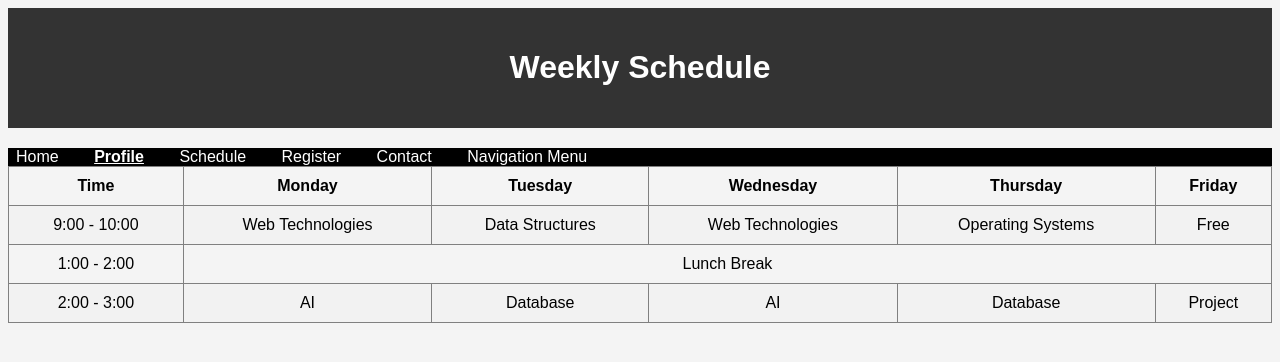
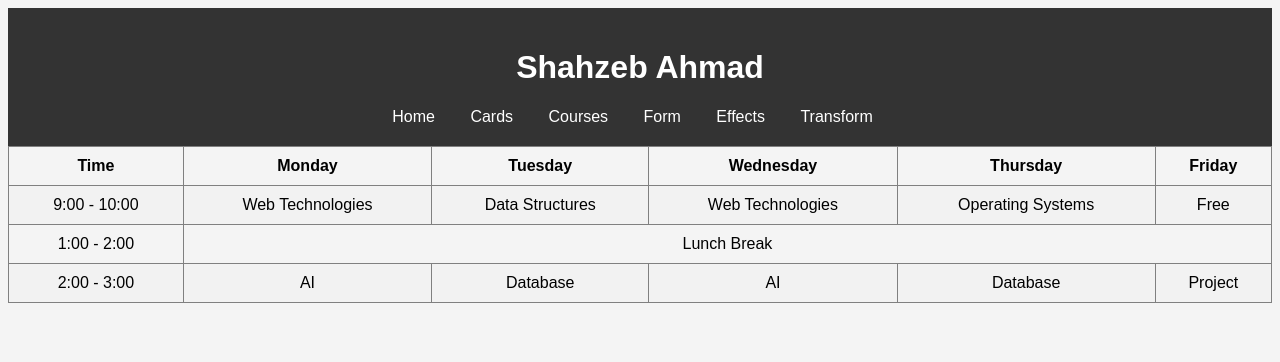
Before and after one commit to shahdawar/web-technologies-labs, a plain HTML site: page schedule.html in a window 1280 px wide. Drawn offline with Linux system fonts and the light colour scheme.

Commit message:
links created

```diff
--- a/schedule.html
+++ b/schedule.html
@@ -14,17 +14,16 @@
 <body>
 
   <header>
-    <h1>Weekly Schedule</h1>
+    <h1>Shahzeb Ahmad</h1>
+    <nav>
+      <a href="index.html">Home</a>
+      <a href="cards.html">Cards</a>
+      <a href="schedule.html">Courses</a>
+      <a href="form.html">Form</a>
+      <a href="effects.html">Effects</a>
+      <a href="transform.html">Transform</a>
+    </nav>
   </header>
-  <nav style="color: rgb(202, 202, 210); margin-top: 20px;background-color: black;">
-    <a href="index.html">Home</a>
-    <a href="profile.html" class="active">Profile</a>
-    <a href="schedule.html">Schedule</a>
-    <a href="register.html">Register</a>
-    <a href="contact.html">Contact</a>
-    <a href="navigation.html">Navigation Menu</a>
-
-  </nav>
   <table border="1">
     <tr>
       <th>Time</th>
```
Also changed, not shown: cards.html (+11 -1 lines), effects.html (+11 -1 lines), form.html (+11 -1 lines), index.html (+0 -5 lines), navigation.html (+11 -1 lines), transform.html (+11 -1 lines).
